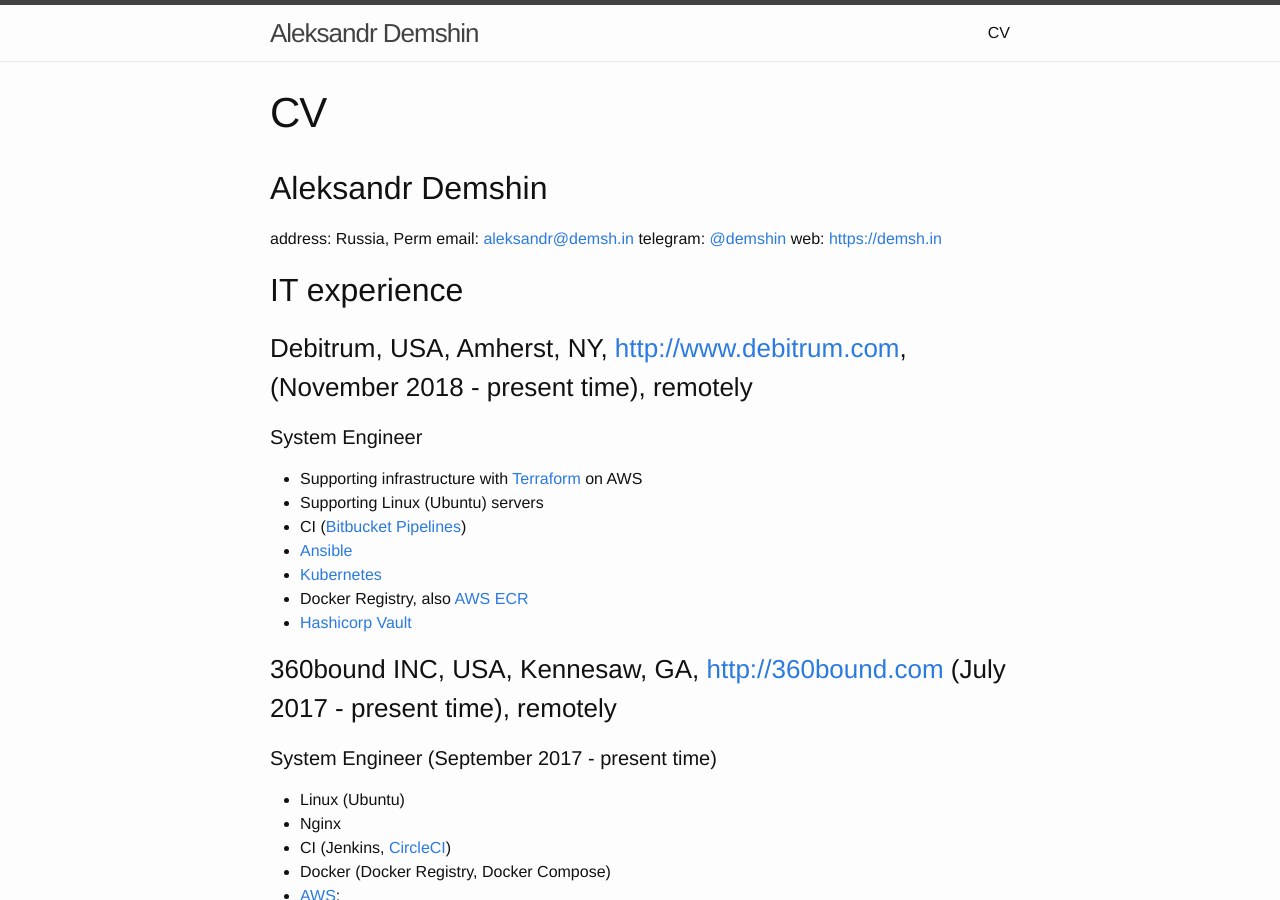
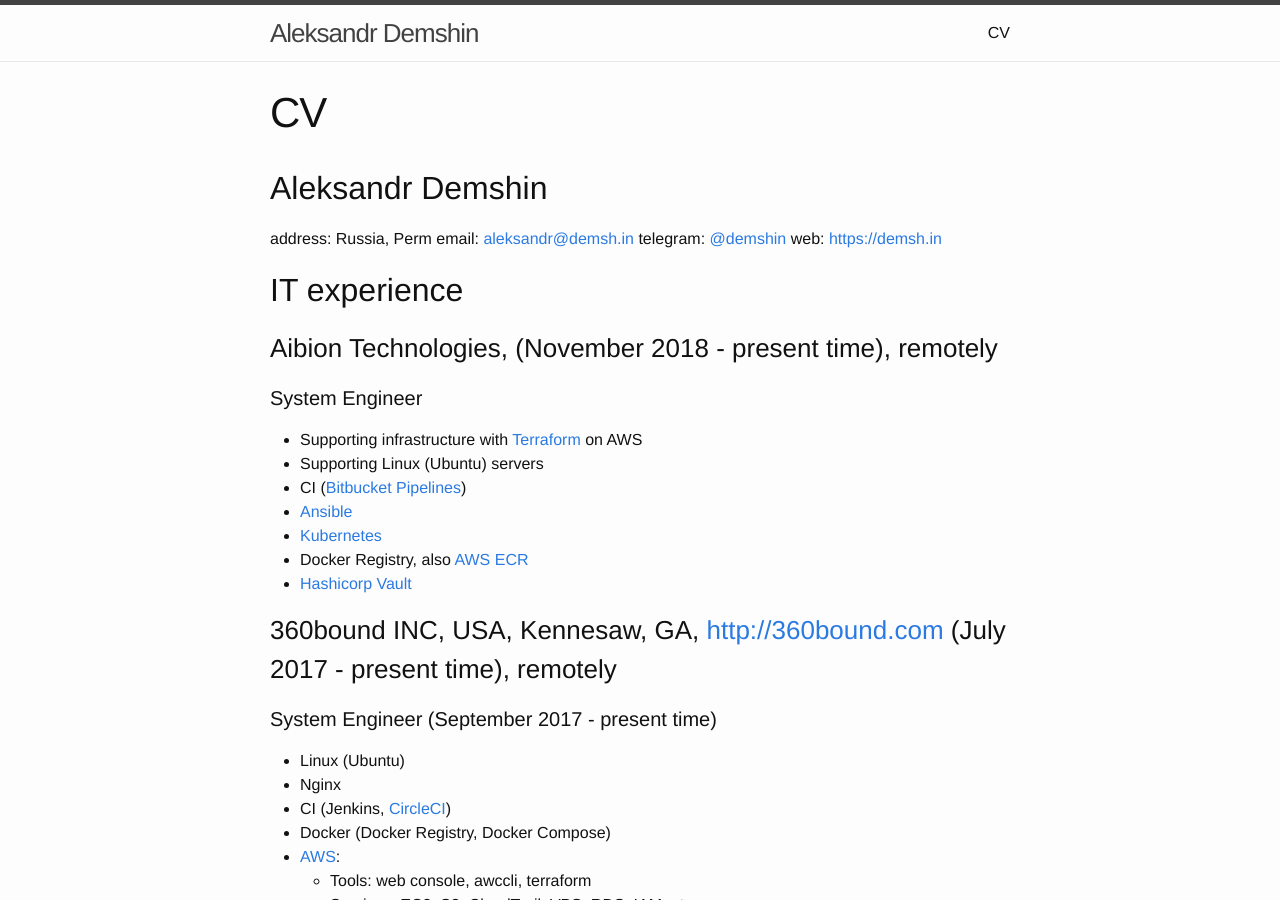
Before and after one commit to demshin/demsh.in, a Jekyll site: the page built from about.md, in a window 1280 px wide and 900 px high. Built offline with Jekyll 4.4.1, drawn with Linux system fonts in a browser that asks for light colours.

Commit message:
change employer name

```diff
--- a/about.md
+++ b/about.md
@@ -13,7 +13,7 @@ web: <https://demsh.in>
 
 ## IT experience
 
-### Debitrum, USA, Amherst, NY, <http://www.debitrum.com>, (November 2018 - present time), remotely
+### Aibion Technologies, (November 2018 - present time), remotely
 
 #### System Engineer
 
```
